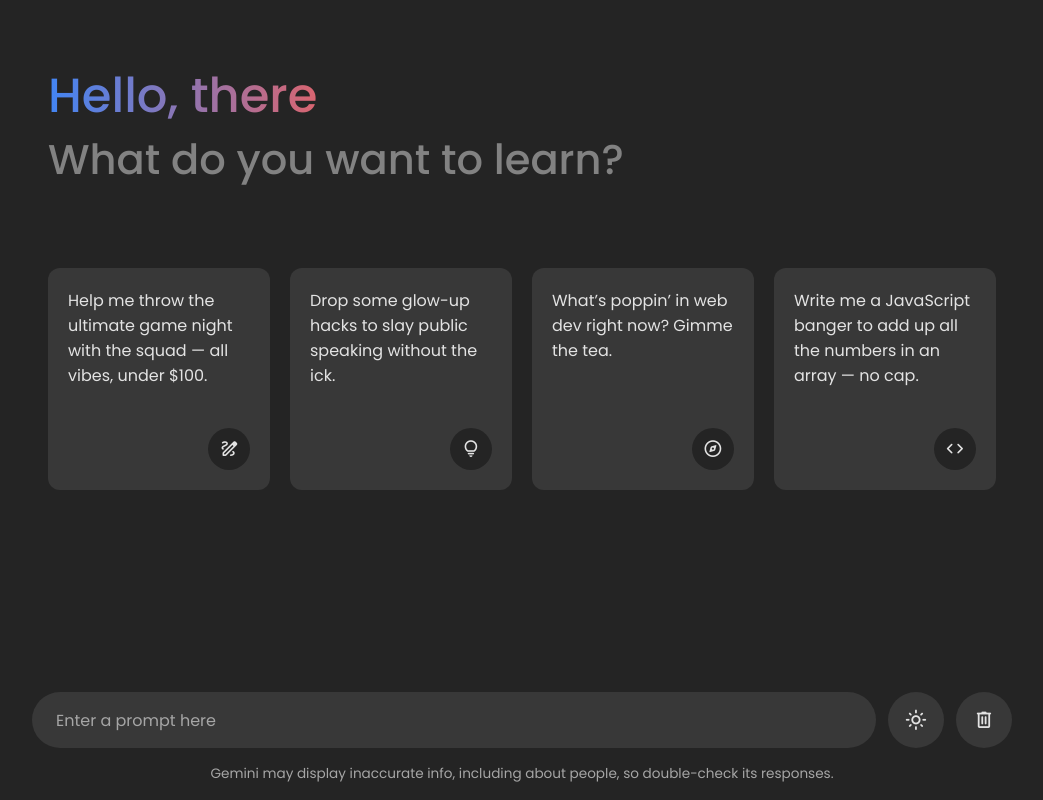
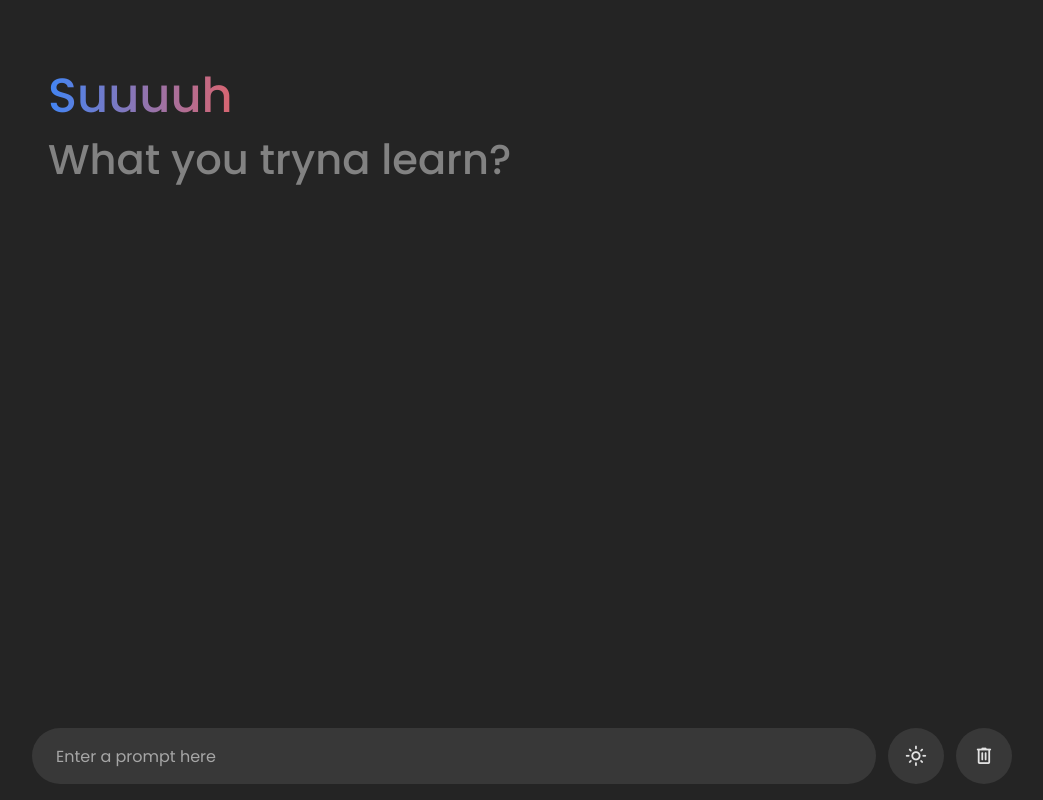
Before and after one commit to M4RZTI4N/wildhacks2025, a Flask app: template templates/input.html in a window 1280 px wide. Shown: the whole page, without its empty margins (118-1161 px from the left). Run offline with Flask 3, Linux system fonts and the light colour scheme; the template is opened without the code that fills it, so the values that code supplies are empty.

Commit message:
Input page done 80%, just needs to fix laytout and design

```diff
--- a/static/input.css
+++ b/static/input.css
@@ -259,12 +259,7 @@ body.hide-header .header {
 .typing-form .typing-input:valid ~ #send-message-button {
   transform: scale(1);
 }
-.typing-area .disclaimer-text {
-  text-align: center;
-  font-size: 0.85rem;
-  margin-top: 1rem;
-  color: var(--placeholder-color);
-}
+
 /* Responsive media query code for small screen */
 @media (max-width: 768px) {
   .header :is(.title, .subtitle) {
@@ -287,8 +282,4 @@ body.hide-header .header {
     height: 50px;
     width: 50px;
   }
-  .typing-area .disclaimer-text {
-    font-size: 0.75rem;
-    margin-top: 0.5rem;
-  }
 }
--- a/static/input.js
+++ b/static/input.js
@@ -7,138 +7,138 @@ const deleteChatButton = document.querySelector("#delete-chat-button");
 let userMessage = null;
 let isResponseGenerating = false;
 // API configuration
-const API_KEY = "PASTE-YOUR-API-KEY"; // Your API key here
-const API_URL = `https://generativelanguage.googleapis.com/v1beta/models/gemini-1.5-flash:generateContent?key=${API_KEY}`;
-// Load theme and chat data from local storage on page load
-const loadDataFromLocalstorage = () => {
-  const savedChats = localStorage.getItem("saved-chats");
-  const isLightMode = (localStorage.getItem("themeColor") === "light_mode");
-  // Apply the stored theme
-  document.body.classList.toggle("light_mode", isLightMode);
-  toggleThemeButton.innerText = isLightMode ? "dark_mode" : "light_mode";
-  // Restore saved chats or clear the chat container
-  chatContainer.innerHTML = savedChats || '';
-  document.body.classList.toggle("hide-header", savedChats);
-  chatContainer.scrollTo(0, chatContainer.scrollHeight); // Scroll to the bottom
-}
-// Create a new message element and return it
-const createMessageElement = (content, ...classes) => {
-  const div = document.createElement("div");
-  div.classList.add("message", ...classes);
-  div.innerHTML = content;
-  return div;
-}
-// Show typing effect by displaying words one by one
-const showTypingEffect = (text, textElement, incomingMessageDiv) => {
-  const words = text.split(' ');
-  let currentWordIndex = 0;
-  const typingInterval = setInterval(() => {
-    // Append each word to the text element with a space
-    textElement.innerText += (currentWordIndex === 0 ? '' : ' ') + words[currentWordIndex++];
-    incomingMessageDiv.querySelector(".icon").classList.add("hide");
-    // If all words are displayed
-    if (currentWordIndex === words.length) {
-      clearInterval(typingInterval);
-      isResponseGenerating = false;
-      incomingMessageDiv.querySelector(".icon").classList.remove("hide");
-      localStorage.setItem("saved-chats", chatContainer.innerHTML); // Save chats to local storage
-    }
-    chatContainer.scrollTo(0, chatContainer.scrollHeight); // Scroll to the bottom
-  }, 75);
-}
-// Fetch response from the API based on user message
-const generateAPIResponse = async (incomingMessageDiv) => {
-  const textElement = incomingMessageDiv.querySelector(".text"); // Getting text element
-  try {
-    // Send a POST request to the API with the user's message
-    const response = await fetch(API_URL, {
-      method: "POST",
-      headers: { "Content-Type": "application/json" },
-      body: JSON.stringify({
-        contents: [{
-          role: "user",
-          parts: [{ text: userMessage }]
-        }]
-      }),
-    });
-    const data = await response.json();
-    if (!response.ok) throw new Error(data.error.message);
-    // Get the API response text and remove asterisks from it
-    const apiResponse = data.candidates[0].content.parts[0].text.replace(/\*\*(.*?)\*\*/g, '$1');
-    showTypingEffect(apiResponse, textElement, incomingMessageDiv); // Show typing effect
-  } catch (error) { // Handle error
-    isResponseGenerating = false;
-    textElement.innerText = error.message;
-    textElement.parentElement.closest(".message").classList.add("error");
-  } finally {
-    incomingMessageDiv.classList.remove("loading");
-  }
-}
-// Show a loading animation while waiting for the API response
-const showLoadingAnimation = () => {
-  const html = `<div class="message-content">
-                  <img class="avatar" src="https://i.postimg.cc/hP2WrQTQ/Gemini-August-Release-SS-width-1300.jpg" alt="Gemini avatar">
-                  <p class="text"></p>
-                  <div class="loading-indicator">
-                    <div class="loading-bar"></div>
-                    <div class="loading-bar"></div>
-                    <div class="loading-bar"></div>
-                  </div>
-                </div>
-                <span onClick="copyMessage(this)" class="icon material-symbols-rounded">content_copy</span>`;
-  const incomingMessageDiv = createMessageElement(html, "incoming", "loading");
-  chatContainer.appendChild(incomingMessageDiv);
-  chatContainer.scrollTo(0, chatContainer.scrollHeight); // Scroll to the bottom
-  generateAPIResponse(incomingMessageDiv);
-}
-// Copy message text to the clipboard
-const copyMessage = (copyButton) => {
-  const messageText = copyButton.parentElement.querySelector(".text").innerText;
-  navigator.clipboard.writeText(messageText);
-  copyButton.innerText = "done"; // Show confirmation icon
-  setTimeout(() => copyButton.innerText = "content_copy", 1000); // Revert icon after 1 second
-}
-// Handle sending outgoing chat messages
-const handleOutgoingChat = () => {
-  userMessage = typingForm.querySelector(".typing-input").value.trim() || userMessage;
-  if(!userMessage || isResponseGenerating) return; // Exit if there is no message or response is generating
-  isResponseGenerating = true;
-  const html = `<div class="message-content">
-                  <img class="avatar" src="https://i.postimg.cc/L8hd043C/images.png" alt="User avatar">
-                  <p class="text"></p>
-                </div>`;
-  const outgoingMessageDiv = createMessageElement(html, "outgoing");
-  outgoingMessageDiv.querySelector(".text").innerText = userMessage;
-  chatContainer.appendChild(outgoingMessageDiv);
+// const API_KEY = "PASTE-YOUR-API-KEY"; // Your API key here
+// const API_URL = `https://generativelanguage.googleapis.com/v1beta/models/gemini-1.5-flash:generateContent?key=${API_KEY}`;
+// // Load theme and chat data from local storage on page load
+// const loadDataFromLocalstorage = () => {
+//   const savedChats = localStorage.getItem("saved-chats");
+//   const isLightMode = (localStorage.getItem("themeColor") === "light_mode");
+//   // Apply the stored theme
+//   document.body.classList.toggle("light_mode", isLightMode);
+//   toggleThemeButton.innerText = isLightMode ? "dark_mode" : "light_mode";
+//   // Restore saved chats or clear the chat container
+//   chatContainer.innerHTML = savedChats || '';
+//   document.body.classList.toggle("hide-header", savedChats);
+//   chatContainer.scrollTo(0, chatContainer.scrollHeight); // Scroll to the bottom
+// }
+// // Create a new message element and return it
+// const createMessageElement = (content, ...classes) => {
+//   const div = document.createElement("div");
+//   div.classList.add("message", ...classes);
+//   div.innerHTML = content;
+//   return div;
+// }
+// // Show typing effect by displaying words one by one
+// const showTypingEffect = (text, textElement, incomingMessageDiv) => {
+//   const words = text.split(' ');
+//   let currentWordIndex = 0;
+//   const typingInterval = setInterval(() => {
+//     // Append each word to the text element with a space
+//     textElement.innerText += (currentWordIndex === 0 ? '' : ' ') + words[currentWordIndex++];
+//     incomingMessageDiv.querySelector(".icon").classList.add("hide");
+//     // If all words are displayed
+//     if (currentWordIndex === words.length) {
+//       clearInterval(typingInterval);
+//       isResponseGenerating = false;
+//       incomingMessageDiv.querySelector(".icon").classList.remove("hide");
+//       localStorage.setItem("saved-chats", chatContainer.innerHTML); // Save chats to local storage
+//     }
+//     chatContainer.scrollTo(0, chatContainer.scrollHeight); // Scroll to the bottom
+//   }, 75);
+// }
+// // Fetch response from the API based on user message
+// const generateAPIResponse = async (incomingMessageDiv) => {
+//   const textElement = incomingMessageDiv.querySelector(".text"); // Getting text element
+//   try {
+//     // Send a POST request to the API with the user's message
+//     const response = await fetch(API_URL, {
+//       method: "POST",
+//       headers: { "Content-Type": "application/json" },
+//       body: JSON.stringify({
+//         contents: [{
+//           role: "user",
+//           parts: [{ text: userMessage }]
+//         }]
+//       }),
+//     });
+//     const data = await response.json();
+//     if (!response.ok) throw new Error(data.error.message);
+//     // Get the API response text and remove asterisks from it
+//     const apiResponse = data.candidates[0].content.parts[0].text.replace(/\*\*(.*?)\*\*/g, '$1');
+//     showTypingEffect(apiResponse, textElement, incomingMessageDiv); // Show typing effect
+//   } catch (error) { // Handle error
+//     isResponseGenerating = false;
+//     textElement.innerText = error.message;
+//     textElement.parentElement.closest(".message").classList.add("error");
+//   } finally {
+//     incomingMessageDiv.classList.remove("loading");
+//   }
+// }
+// // Show a loading animation while waiting for the API response
+// const showLoadingAnimation = () => {
+//   const html = `<div class="message-content">
+//                   <img class="avatar" src="https://i.postimg.cc/hP2WrQTQ/Gemini-August-Release-SS-width-1300.jpg" alt="Gemini avatar">
+//                   <p class="text"></p>
+//                   <div class="loading-indicator">
+//                     <div class="loading-bar"></div>
+//                     <div class="loading-bar"></div>
+//                     <div class="loading-bar"></div>
+//                   </div>
+//                 </div>
+//                 <span onClick="copyMessage(this)" class="icon material-symbols-rounded">content_copy</span>`;
+//   const incomingMessageDiv = createMessageElement(html, "incoming", "loading");
+//   chatContainer.appendChild(incomingMessageDiv);
+//   chatContainer.scrollTo(0, chatContainer.scrollHeight); // Scroll to the bottom
+//   generateAPIResponse(incomingMessageDiv);
+// }
+// // Copy message text to the clipboard
+// const copyMessage = (copyButton) => {
+//   const messageText = copyButton.parentElement.querySelector(".text").innerText;
+//   navigator.clipboard.writeText(messageText);
+//   copyButton.innerText = "done"; // Show confirmation icon
+//   setTimeout(() => copyButton.innerText = "content_copy", 1000); // Revert icon after 1 second
+// }
+// // Handle sending outgoing chat messages
+// const handleOutgoingChat = () => {
+//   userMessage = typingForm.querySelector(".typing-input").value.trim() || userMessage;
+//   if(!userMessage || isResponseGenerating) return; // Exit if there is no message or response is generating
+//   isResponseGenerating = true;
+//   const html = `<div class="message-content">
+//                   <img class="avatar" src="https://i.postimg.cc/L8hd043C/images.png" alt="User avatar">
+//                   <p class="text"></p>
+//                 </div>`;
+//   const outgoingMessageDiv = createMessageElement(html, "outgoing");
+//   outgoingMessageDiv.querySelector(".text").innerText = userMessage;
+//   chatContainer.appendChild(outgoingMessageDiv);
 
-  typingForm.reset(); // Clear input field
-  document.body.classList.add("hide-header");
-  chatContainer.scrollTo(0, chatContainer.scrollHeight); // Scroll to the bottom
-  setTimeout(showLoadingAnimation, 500); // Show loading animation after a delay
-}
+//   typingForm.reset(); // Clear input field
+//   document.body.classList.add("hide-header");
+//   chatContainer.scrollTo(0, chatContainer.scrollHeight); // Scroll to the bottom
+//   setTimeout(showLoadingAnimation, 500); // Show loading animation after a delay
+// }
 // Toggle between light and dark themes
 toggleThemeButton.addEventListener("click", () => {
   const isLightMode = document.body.classList.toggle("light_mode");
   localStorage.setItem("themeColor", isLightMode ? "light_mode" : "dark_mode");
   toggleThemeButton.innerText = isLightMode ? "dark_mode" : "light_mode";
 });
-// Delete all chats from local storage when button is clicked
-deleteChatButton.addEventListener("click", () => {
-  if (confirm("Are you sure you want to delete all the chats?")) {
-    localStorage.removeItem("saved-chats");
-    loadDataFromLocalstorage();
-  }
-});
-// Set userMessage and handle outgoing chat when a suggestion is clicked
-suggestions.forEach(suggestion => {
-  suggestion.addEventListener("click", () => {
-    userMessage = suggestion.querySelector(".text").innerText;
-    handleOutgoingChat();
-  });
-});
-// Prevent default form submission and handle outgoing chat
-typingForm.addEventListener("submit", (e) => {
-  e.preventDefault();
-  handleOutgoingChat();
-});
-loadDataFromLocalstorage();
+// // Delete all chats from local storage when button is clicked
+// deleteChatButton.addEventListener("click", () => {
+//   if (confirm("Are you sure you want to delete all the chats?")) {
+//     localStorage.removeItem("saved-chats");
+//     loadDataFromLocalstorage();
+//   }
+// });
+// // Set userMessage and handle outgoing chat when a suggestion is clicked
+// suggestions.forEach(suggestion => {
+//   suggestion.addEventListener("click", () => {
+//     userMessage = suggestion.querySelector(".text").innerText;
+//     handleOutgoingChat();
+//   });
+// });
+// // Prevent default form submission and handle outgoing chat
+// typingForm.addEventListener("submit", (e) => {
+//   e.preventDefault();
+//   handleOutgoingChat();
+// });
+// loadDataFromLocalstorage();
--- a/templates/input.html
+++ b/templates/input.html
@@ -9,27 +9,28 @@
 <body>
   <header class="header">
     <!-- Header Greetings -->
-    <h1 class="title">Hello, there</h1>
-    <p class="subtitle">What do you want to learn?</p>
+    <h1 class="title">Suuuuh</h1>
+    <p class="subtitle">What you tryna learn?</p>
     <!-- Suggestion list -->
-    <ul class="suggestion-list">
+    <!-- <ul class="suggestion-list">
       <li class="suggestion">
-        <h4 class="text">Help me throw the ultimate game night with the squad — all vibes, under $100.</h4>
+        <h4 class="text">I wanna learn how to plan the dopest game night with my crew for under $100.</h4>
         <span class="icon material-symbols-rounded">draw</span>
       </li>
       <li class="suggestion">
-        <h4 class="text">Drop some glow-up hacks to slay public speaking without the ick.</h4>
+        <h4 class="text">I wanna level up my public speaking game.</h4>
         <span class="icon material-symbols-rounded">lightbulb</span>
       </li>
       <li class="suggestion">
-        <h4 class="text">What’s poppin’ in web dev right now? Gimme the tea.</h4>
+        <h4 class="text">I wanna know what’s popping in web dev.</h4>
         <span class="icon material-symbols-rounded">explore</span>
       </li>
       <li class="suggestion">
-        <h4 class="text">Write me a JavaScript banger to add up all the numbers in an array — no cap.</h4>
+        <h4 class="text">I wanna figure out how to add numbers up in JavaScript.</h4>
         <span class="icon material-symbols-rounded">code</span>
       </li>
-    </ul>
+    </ul> -->
+
 
   </header>
   <!-- Chat List / Container -->
@@ -46,10 +47,8 @@
         <span id="delete-chat-button" class="icon material-symbols-rounded">delete</span>
       </div>
     </form>
-    <p class="disclaimer-text">
-      Gemini may display inaccurate info, including about people, so double-check its responses.
-    </p>
   </div>
+
   <script src="../static/input.js"></script>
   <link href="https://fonts.googleapis.com/css2?family=Material+Symbols+Rounded:wght@400&display=swap" rel="stylesheet">
 </body>
```
Also changed, not shown: templates/output.html (added).
